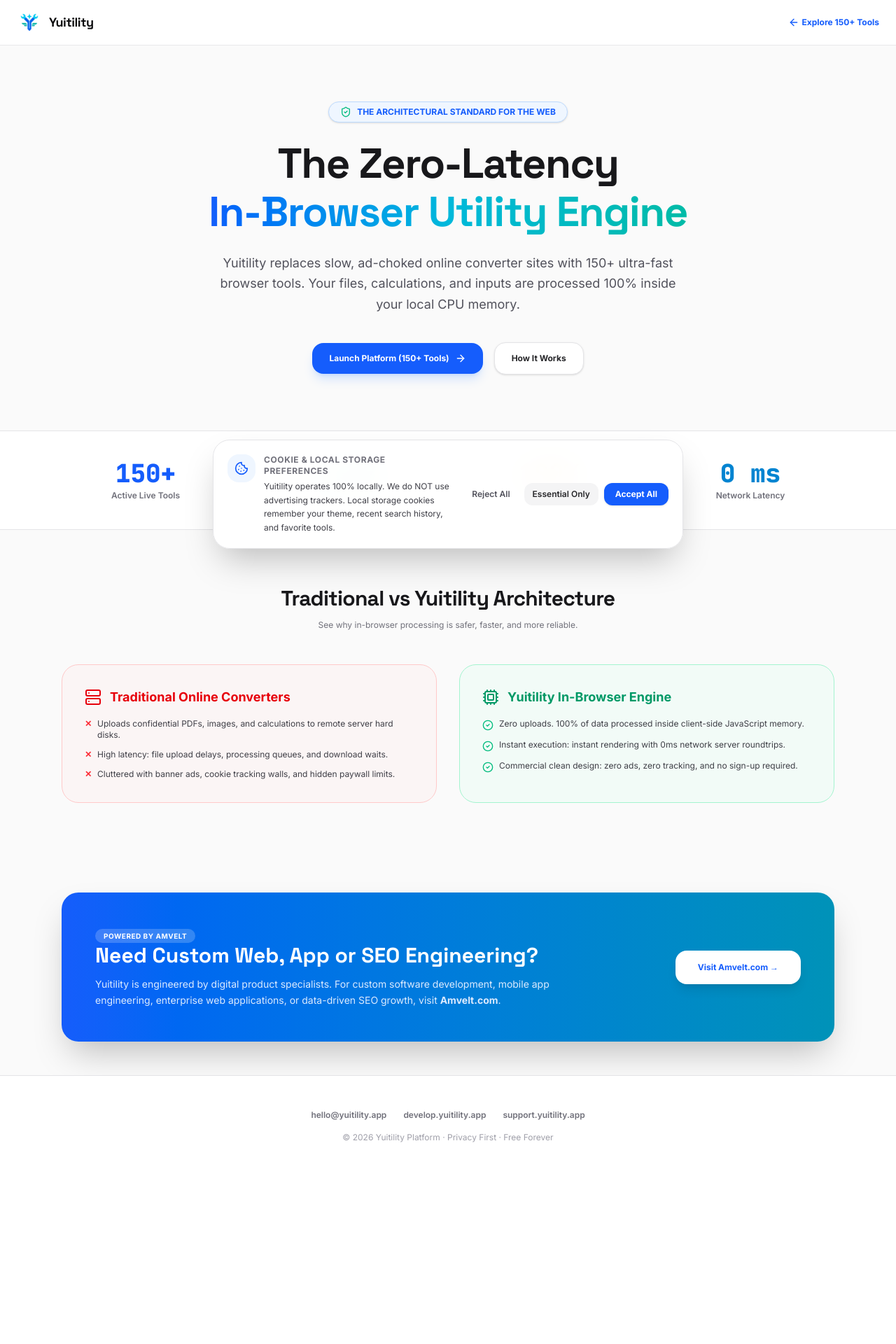
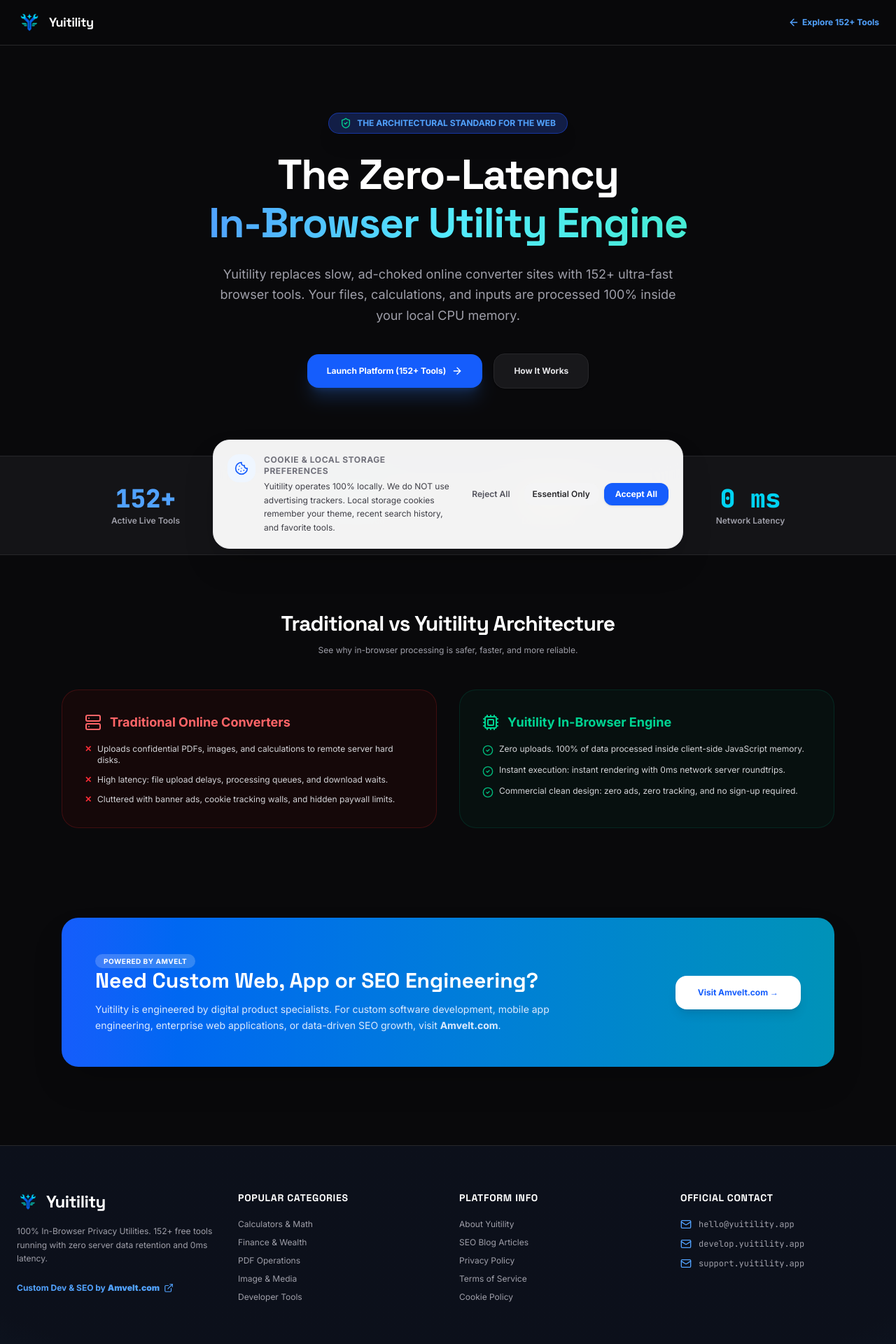
Before and after one commit to anubhav-n-mishra/yutiliti, a Next.js app: page /about in a window 1280 px wide. Shown: the top 1920 px of the page at 70% size. Before the commit the page ends 1681 px from the top, so only its background shows below. Built offline with nearby package versions, Linux system fonts and the light colour scheme.

Commit message:
optimization+ bug fixing

```diff
--- a/src/app/about/page.tsx
+++ b/src/app/about/page.tsx
@@ -1,60 +1,65 @@
 import type { Metadata } from "next";
 import Link from "next/link";
-import { ArrowLeft, ShieldCheck, Zap, Lock, Code, CheckCircle2, Sparkles, ArrowRight, Server, Laptop, Cpu, Layers } from "lucide-react";
+import { ArrowLeft, ShieldCheck, CheckCircle2, ArrowRight, Server, Cpu } from "lucide-react";
+import DottedSurfaceHero from "@/src/components/DottedSurfaceHero";
+import HoverFooter from "@/src/components/ui/hover-footer";
 
 export const metadata: Metadata = {
   title: "About Yuitility — The 100% Private, Zero-Latency Browser Platform",
-  description: "Learn how Yuitility processes 150+ tools 100% inside your local browser memory. Zero server uploads, zero latency, no tracking cookies, and free forever.",
+  description: "Learn how Yuitility processes 152+ tools 100% inside your local browser memory. Zero server uploads, zero latency, no tracking cookies, and free forever.",
   alternates: { canonical: "/about" },
 };
 
 export default function AboutPage() {
   return (
-    <div className="min-h-screen bg-zinc-50 dark:bg-zinc-950 text-zinc-900 dark:text-zinc-50 font-sans antialiased">
+    <div className="min-h-screen bg-zinc-950 text-zinc-50 font-sans antialiased relative overflow-hidden flex flex-col justify-between">
       {/* Header Navigation */}
-      <header className="sticky top-0 z-30 border-b border-zinc-200/80 bg-white/90 backdrop-blur-xl dark:border-zinc-800 dark:bg-zinc-950/90">
+      <header className="sticky top-0 z-30 border-b border-zinc-800 bg-zinc-950/90 backdrop-blur-xl">
         <div className="mx-auto flex h-16 max-w-7xl items-center justify-between px-4 sm:px-6">
           <Link href="/" className="flex items-center gap-2.5">
             <img src="/brand/yuitility-logo.png" alt="Yuitility logo" className="h-9 w-9 object-contain" />
-            <span className="font-display text-lg font-bold tracking-tight text-zinc-950 dark:text-white">Yuitility</span>
+            <span className="font-display text-lg font-bold tracking-tight text-white">Yuitility</span>
           </Link>
           <div className="flex items-center gap-4">
-            <Link href="/" className="inline-flex items-center gap-1 text-xs font-bold text-blue-600 hover:underline dark:text-blue-400">
-              <ArrowLeft className="w-4 h-4" /> Explore 150+ Tools
+            <Link href="/" className="inline-flex items-center gap-1 text-xs font-bold text-blue-400 hover:underline">
+              <ArrowLeft className="w-4 h-4" /> Explore 152+ Tools
             </Link>
           </div>
         </div>
       </header>
 
-      {/* Hero Landing Section */}
-      <section className="relative py-20 px-4 sm:px-6 overflow-hidden">
-        <div className="max-w-5xl mx-auto text-center space-y-6">
-          <div className="inline-flex items-center gap-2 px-4 py-1.5 bg-blue-50 dark:bg-blue-950/60 border border-blue-200 dark:border-blue-800/80 rounded-full text-xs font-bold text-blue-600 dark:text-blue-400 shadow-sm">
-            <ShieldCheck className="w-4 h-4 text-emerald-500" />
+      <main className="flex-1">
+        {/* Animated Hero Landing Section with DottedSurface Wave Animation */}
+        <section className="relative py-24 px-4 sm:px-6 overflow-hidden min-h-[70vh] flex items-center justify-center">
+          <DottedSurfaceHero isDark={true} />
+
+          <div className="relative z-10 max-w-5xl mx-auto text-center space-y-6">
+            <div className="inline-flex items-center gap-2 px-4 py-1.5 bg-blue-950/80 border border-blue-800/80 rounded-full text-xs font-bold text-blue-400 shadow-xl backdrop-blur-md">
+              <ShieldCheck className="w-4 h-4 text-emerald-400" />
               <span>THE ARCHITECTURAL STANDARD FOR THE WEB</span>
             </div>
 
-          <h1 className="text-4xl sm:text-6xl font-display font-extrabold tracking-tight leading-[1.15]">
+            <h1 className="text-4xl sm:text-6xl font-display font-extrabold tracking-tight leading-[1.15] text-white">
               The Zero-Latency <br className="hidden sm:block" />
-            <span className="text-transparent bg-clip-text bg-gradient-to-r from-blue-600 via-cyan-500 to-teal-500">
+              <span className="text-transparent bg-clip-text bg-gradient-to-r from-blue-400 via-cyan-300 to-teal-300">
                 In-Browser Utility Engine
               </span>
             </h1>
 
-          <p className="text-base sm:text-lg text-zinc-600 dark:text-zinc-400 max-w-2xl mx-auto leading-relaxed">
-            Yuitility replaces slow, ad-choked online converter sites with 150+ ultra-fast browser tools. Your files, calculations, and inputs are processed 100% inside your local CPU memory.
+            <p className="text-base sm:text-lg text-zinc-400 max-w-2xl mx-auto leading-relaxed">
+              Yuitility replaces slow, ad-choked online converter sites with 152+ ultra-fast browser tools. Your files, calculations, and inputs are processed 100% inside your local CPU memory.
             </p>
 
             <div className="pt-4 flex flex-wrap items-center justify-center gap-4">
               <Link
                 href="/"
-              className="px-6 py-3.5 bg-blue-600 hover:bg-blue-700 text-white font-bold text-xs rounded-2xl shadow-lg shadow-blue-500/20 hover:scale-105 transition-all flex items-center gap-2"
+                className="px-7 py-4 bg-blue-600 hover:bg-blue-500 text-white font-bold text-xs rounded-2xl shadow-xl shadow-blue-500/20 hover:scale-105 transition-all flex items-center gap-2"
               >
-              Launch Platform (150+ Tools) <ArrowRight className="w-4 h-4" />
+                Launch Platform (152+ Tools) <ArrowRight className="w-4 h-4" />
               </Link>
               <a
                 href="#architecture"
-              className="px-6 py-3.5 bg-white dark:bg-zinc-900 border border-zinc-200 dark:border-zinc-800 text-zinc-800 dark:text-zinc-200 font-bold text-xs rounded-2xl shadow-sm hover:bg-zinc-50 dark:hover:bg-zinc-800 transition-all"
+                className="px-7 py-4 bg-zinc-900 border border-zinc-800 text-zinc-200 font-bold text-xs rounded-2xl shadow-sm hover:bg-zinc-800 transition-all"
               >
                 How It Works
               </a>
@@ -63,23 +68,23 @@
         </section>
 
         {/* Live Metrics Counter Banner */}
-      <section className="border-y border-zinc-200 dark:border-zinc-800 bg-white dark:bg-zinc-900/60 py-10">
+        <section className="border-y border-zinc-800 bg-zinc-900/80 backdrop-blur-md py-10">
           <div className="max-w-6xl mx-auto px-4 grid grid-cols-2 md:grid-cols-4 gap-8 text-center">
             <div className="space-y-1">
-            <p className="text-3xl sm:text-4xl font-extrabold font-mono text-blue-600 dark:text-blue-400">150+</p>
-            <p className="text-xs font-semibold text-zinc-500 dark:text-zinc-400">Active Live Tools</p>
+              <p className="text-3xl sm:text-4xl font-extrabold font-mono text-blue-400">152+</p>
+              <p className="text-xs font-semibold text-zinc-400">Active Live Tools</p>
             </div>
             <div className="space-y-1">
-            <p className="text-3xl sm:text-4xl font-extrabold font-mono text-emerald-600 dark:text-emerald-400">0 KB</p>
-            <p className="text-xs font-semibold text-zinc-500 dark:text-zinc-400">Server Data Saved</p>
+              <p className="text-3xl sm:text-4xl font-extrabold font-mono text-emerald-400">0 KB</p>
+              <p className="text-xs font-semibold text-zinc-400">Server Data Saved</p>
             </div>
             <div className="space-y-1">
-            <p className="text-3xl sm:text-4xl font-extrabold font-mono text-amber-600 dark:text-amber-400">100%</p>
-            <p className="text-xs font-semibold text-zinc-500 dark:text-zinc-400">Local Privacy</p>
+              <p className="text-3xl sm:text-4xl font-extrabold font-mono text-amber-400">100%</p>
+              <p className="text-xs font-semibold text-zinc-400">Local Privacy</p>
             </div>
             <div className="space-y-1">
-            <p className="text-3xl sm:text-4xl font-extrabold font-mono text-sky-600 dark:text-sky-400">0 ms</p>
-            <p className="text-xs font-semibold text-zinc-500 dark:text-zinc-400">Network Latency</p>
+              <p className="text-3xl sm:text-4xl font-extrabold font-mono text-cyan-400">0 ms</p>
+              <p className="text-xs font-semibold text-zinc-400">Network Latency</p>
             </div>
           </div>
         </section>
@@ -87,18 +92,18 @@
         {/* Architecture Comparison Section */}
         <section id="architecture" className="py-20 px-4 sm:px-6 max-w-6xl mx-auto space-y-12">
           <div className="text-center space-y-3 max-w-2xl mx-auto">
-          <h2 className="text-3xl font-display font-extrabold tracking-tight">Traditional vs Yuitility Architecture</h2>
-          <p className="text-xs text-zinc-500 dark:text-zinc-400">See why in-browser processing is safer, faster, and more reliable.</p>
+            <h2 className="text-3xl font-display font-extrabold tracking-tight text-white">Traditional vs Yuitility Architecture</h2>
+            <p className="text-xs text-zinc-400">See why in-browser processing is safer, faster, and more reliable.</p>
           </div>
 
           <div className="grid grid-cols-1 md:grid-cols-2 gap-8">
             {/* Traditional Web Converters */}
-          <div className="bg-red-50/50 dark:bg-red-950/20 border border-red-200 dark:border-red-900/40 rounded-3xl p-8 space-y-4">
-            <div className="flex items-center gap-3 text-red-600 dark:text-red-400">
+            <div className="bg-red-950/20 border border-red-900/40 rounded-3xl p-8 space-y-4">
+              <div className="flex items-center gap-3 text-red-400">
                 <Server className="w-6 h-6" />
                 <h3 className="text-lg font-bold">Traditional Online Converters</h3>
               </div>
-            <ul className="space-y-3 text-xs text-zinc-700 dark:text-zinc-300">
+              <ul className="space-y-3 text-xs text-zinc-300">
                 <li className="flex items-start gap-2">
                   <span className="text-red-500 font-bold">✕</span>
                   <span>Uploads confidential PDFs, images, and calculations to remote server hard disks.</span>
@@ -115,12 +120,12 @@
             </div>
 
             {/* Yuitility In-Browser Architecture */}
-          <div className="bg-emerald-50/50 dark:bg-emerald-950/20 border border-emerald-200 dark:border-emerald-900/40 rounded-3xl p-8 space-y-4">
-            <div className="flex items-center gap-3 text-emerald-600 dark:text-emerald-400">
+            <div className="bg-emerald-950/20 border border-emerald-900/40 rounded-3xl p-8 space-y-4">
+              <div className="flex items-center gap-3 text-emerald-400">
                 <Cpu className="w-6 h-6" />
                 <h3 className="text-lg font-bold">Yuitility In-Browser Engine</h3>
               </div>
-            <ul className="space-y-3 text-xs text-zinc-700 dark:text-zinc-300">
+              <ul className="space-y-3 text-xs text-zinc-300">
                 <li className="flex items-start gap-2">
                   <CheckCircle2 className="w-4 h-4 text-emerald-500 shrink-0 mt-0.5" />
                   <span>Zero uploads. 100% of data processed inside client-side JavaScript memory.</span>
@@ -139,7 +144,7 @@
         </section>
 
         {/* Enterprise Partner Callout (Amvelt.com) */}
-      <section className="py-12 px-4 sm:px-6 max-w-6xl mx-auto">
+        <section className="py-12 px-4 sm:px-6 max-w-6xl mx-auto mb-16">
           <div className="bg-gradient-to-r from-blue-600 to-cyan-600 text-white rounded-3xl p-8 sm:p-12 shadow-2xl flex flex-col md:flex-row items-center justify-between gap-8">
             <div className="space-y-3">
               <span className="px-3 py-1 bg-white/20 backdrop-blur-md rounded-full text-[10px] font-bold tracking-wider uppercase">
@@ -160,18 +165,10 @@
             </a>
           </div>
         </section>
+      </main>
 
-      {/* Footer Section */}
-      <footer className="border-t border-zinc-200 dark:border-zinc-800 bg-white dark:bg-zinc-950 py-12 text-center space-y-4">
-        <div className="flex flex-wrap items-center justify-center gap-6 text-xs text-zinc-500 font-semibold">
-          <a href="mailto:hello@yuitility.app" className="hover:text-blue-600">hello@yuitility.app</a>
-          <a href="mailto:develop.yuitility.app" className="hover:text-blue-600">develop.yuitility.app</a>
-          <a href="mailto:support.yuitility.app" className="hover:text-blue-600">support.yuitility.app</a>
-        </div>
-        <p className="text-xs text-zinc-400">
-          © {new Date().getFullYear()} Yuitility Platform · Privacy First · Free Forever
-        </p>
-      </footer>
+      {/* Full Bleed Edge-to-Edge Hover Footer */}
+      <HoverFooter />
     </div>
   );
 }
--- a/src/app/blog/[slug]/page.tsx
+++ b/src/app/blog/[slug]/page.tsx
@@ -2,6 +2,7 @@
 import { notFound } from "next/navigation";
 import Link from "next/link";
 import { ArrowLeft, Clock, Calendar, User, Wrench, Share2 } from "lucide-react";
+import HoverFooter from "@/src/components/ui/hover-footer";
 import { BLOG_POSTS } from "@/src/lib/blogs";
 import { TOOLS } from "@/src/types";
 
@@ -165,7 +166,7 @@
 
         {/* Author Footer */}
         <div className="pt-8 border-t border-zinc-200 dark:border-zinc-800 text-center space-y-3">
-          <p className="text-xs text-zinc-500">Enjoyed this article? Share it with colleagues or try out our 75+ free browser tools.</p>
+          <p className="text-xs text-zinc-500">Enjoyed this article? Share it with colleagues or try out our 152+ free browser tools.</p>
           <Link
             href="/"
             className="inline-flex items-center gap-2 px-5 py-2.5 bg-blue-600 hover:bg-blue-700 text-white font-bold text-xs rounded-2xl shadow-sm transition-all"
@@ -174,6 +175,7 @@
           </Link>
         </div>
       </main>
+      <HoverFooter />
     </div>
   );
 }
--- a/src/app/blog/page.tsx
+++ b/src/app/blog/page.tsx
@@ -1,6 +1,7 @@
 import type { Metadata } from "next";
 import Link from "next/link";
-import { ArrowLeft, BookOpen, Clock, Tag, ArrowRight } from "lucide-react";
+import { ArrowRight, Clock, BookOpen, Calendar, User, ArrowLeft, Tag } from "lucide-react";
+import HoverFooter from "@/src/components/ui/hover-footer";
 import { BLOG_POSTS } from "@/src/lib/blogs";
 
 export const metadata: Metadata = {
@@ -76,6 +77,7 @@
           ))}
         </div>
       </main>
+      <HoverFooter />
     </div>
   );
 }
--- a/src/app/page.tsx
+++ b/src/app/page.tsx
@@ -59,8 +59,8 @@
 import SettingsDrawer from '../components/SettingsDrawer';
 import CookieBanner from '../components/CookieBanner';
 import AiChatbot from '../components/AiChatbot';
-import DottedSurface from '../components/ui/dotted-surface';
 import HoverFooter from '../components/ui/hover-footer';
+import DottedSurfaceHero from '../components/DottedSurfaceHero';
 
 const IconMap: { [key: string]: React.ComponentType<any> } = {
   Calculator,
@@ -205,7 +205,7 @@
 
   return (
     <div className={darkMode ? 'dark text-zinc-100 bg-zinc-950 min-h-screen font-sans antialiased relative overflow-hidden' : 'text-zinc-800 bg-white min-h-screen font-sans antialiased relative overflow-hidden'}>
-      <DottedSurface isDark={darkMode} />
+      <DottedSurfaceHero isDark={darkMode} />
 
       {/* Header section */}
       <header className={`fixed left-1/2 -translate-x-1/2 z-40 transition-all duration-500 ease-out ${
--- /dev/null
+++ b/src/components/DottedSurfaceHero.tsx
@@ -0,0 +1,9 @@
+"use client";
+
+import dynamic from "next/dynamic";
+
+const DottedSurface = dynamic(() => import("./ui/dotted-surface"), { ssr: false });
+
+export default function DottedSurfaceHero({ isDark = true }: { isDark?: boolean }) {
+  return <DottedSurface isDark={isDark} />;
+}
--- a/src/components/ToolPageClient.tsx
+++ b/src/components/ToolPageClient.tsx
@@ -6,6 +6,7 @@
 import { Tool, TOOLS } from "@/src/types";
 import { getToolFaqs, getToolHowItWorks, getToolSteps, toolPath } from "@/src/lib/site";
 import PwaInstallButton from "./PwaInstallButton";
+import HoverFooter from "@/src/components/ui/hover-footer";
 import EmiCalculator from "@/src/components/tools/EmiCalculator";
 import SipCalculator from "@/src/components/tools/SipCalculator";
 import AgeCalculator from "@/src/components/tools/AgeCalculator";
@@ -451,7 +452,7 @@
         </section>}
       </main>
 
-      <footer className="border-t border-zinc-200 bg-white py-8 text-center text-sm text-zinc-500 dark:border-zinc-800 dark:bg-zinc-950 dark:text-zinc-400">© {new Date().getFullYear()} Yuitility · Private, practical browser tools.</footer>
+      <HoverFooter />
       {message && <div role="status" className="fixed bottom-5 right-5 flex items-center gap-2 rounded-xl bg-zinc-900 px-4 py-3 text-sm font-semibold text-white shadow-xl dark:bg-white dark:text-zinc-950"><CheckCircle2 className="h-4 w-4 text-emerald-400 dark:text-emerald-600" />{message}</div>}
     </div>
   );
--- a/src/components/ui/hover-footer.tsx
+++ b/src/components/ui/hover-footer.tsx
@@ -3,7 +3,7 @@
 import React, { useRef, useEffect, useState } from "react";
 import { motion } from "framer-motion";
 import { cn } from "@/src/lib/utils";
-import { Mail, ShieldCheck, ExternalLink, Wrench, Heart } from "lucide-react";
+import { Mail, ShieldCheck, ExternalLink } from "lucide-react";
 
 export const TextHoverEffect = ({
   text,
@@ -42,7 +42,7 @@
       onMouseEnter={() => setHovered(true)}
       onMouseLeave={() => setHovered(false)}
       onMouseMove={(e) => setCursor({ x: e.clientX, y: e.clientY })}
-      className={cn("select-none uppercase cursor-pointer", className)}
+      className={cn("select-none uppercase cursor-pointer w-full h-full", className)}
     >
       <defs>
         <linearGradient
@@ -90,7 +90,7 @@
         textAnchor="middle"
         dominantBaseline="middle"
         strokeWidth="0.3"
-        className="fill-transparent stroke-zinc-300 font-[helvetica] text-6xl sm:text-7xl font-bold dark:stroke-zinc-800"
+        className="fill-transparent stroke-zinc-700 font-[helvetica] text-6xl sm:text-7xl font-bold dark:stroke-zinc-800"
         style={{ opacity: hovered ? 0.7 : 0 }}
       >
         {text}
@@ -136,7 +136,7 @@
       className="absolute inset-0 z-0 pointer-events-none"
       style={{
         background:
-          "radial-gradient(125% 125% at 50% 10%, rgba(15, 23, 42, 0.4) 50%, rgba(60, 162, 250, 0.15) 100%)",
+          "radial-gradient(125% 125% at 50% 10%, rgba(15, 23, 42, 0.5) 50%, rgba(60, 162, 250, 0.2) 100%)",
       }}
     />
   );
@@ -173,8 +173,8 @@
   ];
 
   return (
-    <footer className="bg-zinc-950 text-white relative h-fit rounded-3xl overflow-hidden m-4 sm:m-8 border border-zinc-800">
-      <div className="max-w-7xl mx-auto p-8 sm:p-14 z-20 relative">
+    <footer className="w-full bg-zinc-950 text-white relative overflow-hidden border-t border-zinc-800 mt-auto">
+      <div className="max-w-7xl mx-auto px-4 sm:px-6 py-12 sm:py-16 z-20 relative">
         <div className="grid grid-cols-1 md:grid-cols-2 lg:grid-cols-4 gap-10 md:gap-8 pb-12">
           {/* Brand section */}
           <div className="flex flex-col space-y-4">
@@ -247,8 +247,8 @@
         </div>
       </div>
 
-      {/* Big Text Hover Effect */}
-      <div className="lg:flex hidden h-[22rem] -mt-36 -mb-28 justify-center items-center pointer-events-auto">
+      {/* Full-width Big Text Hover Effect */}
+      <div className="w-full lg:flex hidden h-[22rem] -mt-36 -mb-28 justify-center items-center pointer-events-auto">
         <TextHoverEffect text="YUITILITY" className="z-30" />
       </div>
 
```
Also changed, not shown: src/components/AiChatbot.tsx (+20 -21 lines), src/components/ui/dotted-surface.tsx (+21 -40 lines). Lines whose indentation alone changed are shown as unchanged.
